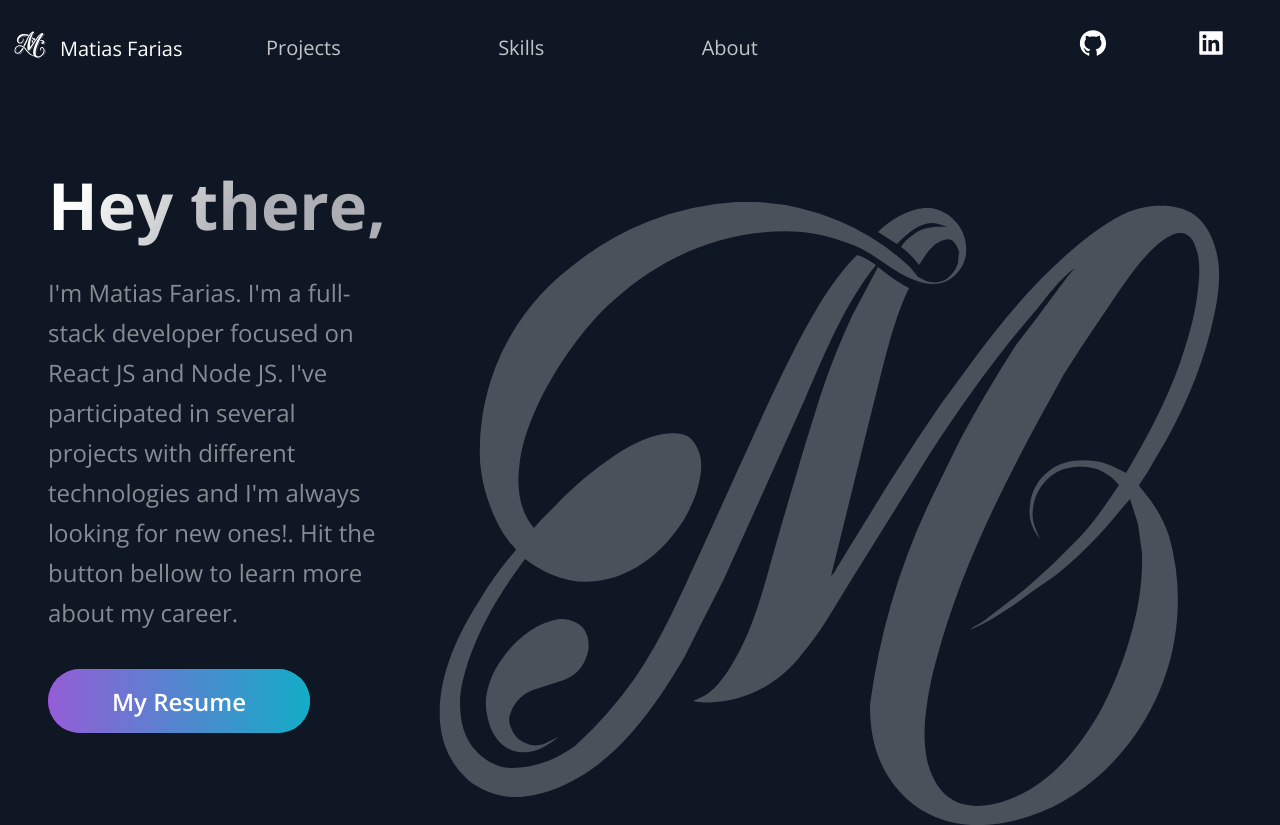
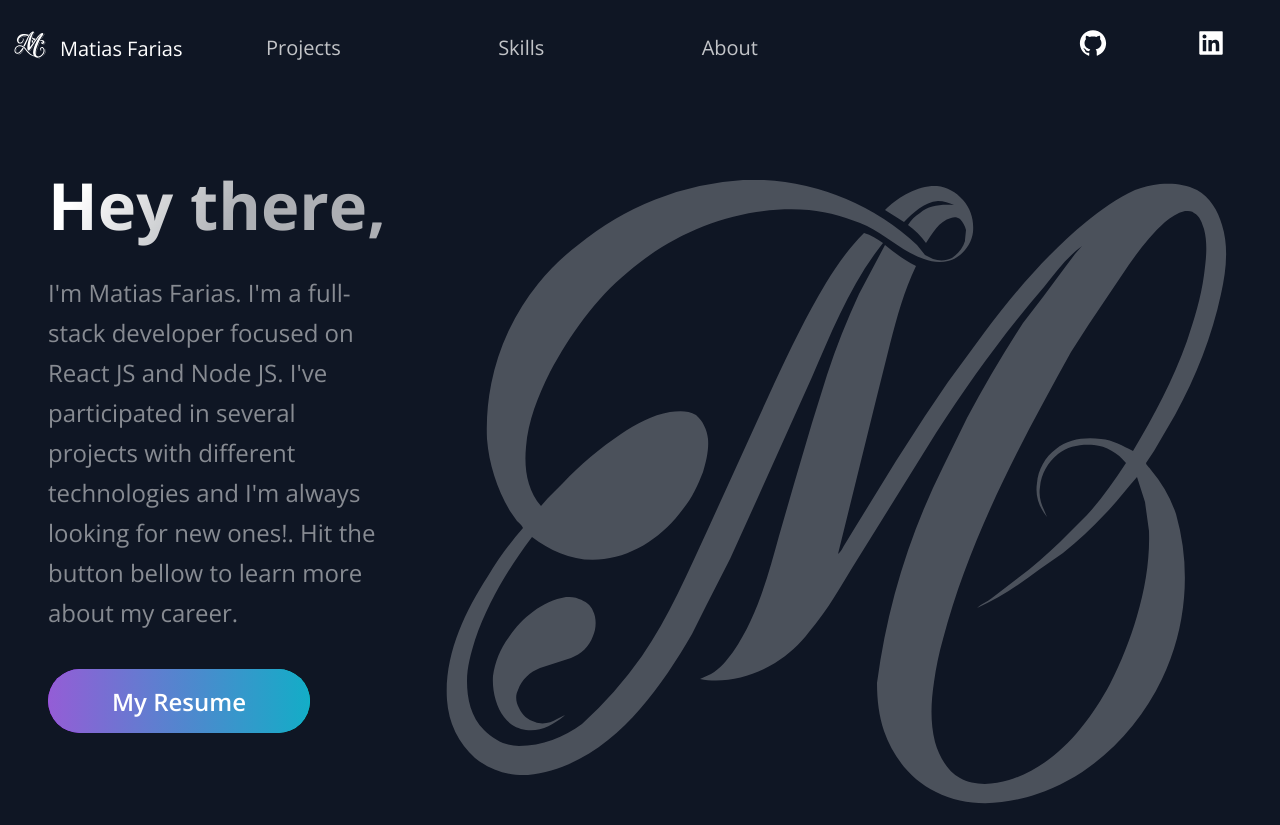
Before and after one commit to mati-farias/portfolio, a Next.js app: page / in a window 1280 px wide. Shown: the top 825 px of the page. Built offline with nearby package versions, Linux system fonts and the light colour scheme.

Commit message:
minor style fixing

```diff
--- a/src/components/BackgrooundAnimation/BackgroundAnimation.js
+++ b/src/components/BackgrooundAnimation/BackgroundAnimation.js
@@ -5,8 +5,8 @@ const BackgroundAnimation = () => (
   <div className={styles.backgroundAnimation}>
     <svg
       xmlns='http://www.w3.org/2000/svg'
-      width='1008'
-      height='1008'
+      width='1000'
+      height='820'
       fill='none'
      opacity="0.5"
       >
--- a/src/components/BackgrooundAnimation/BackgroundAnimation.module.css
+++ b/src/components/BackgrooundAnimation/BackgroundAnimation.module.css
@@ -1,8 +1,8 @@
 .backgroundAnimation {
-  width: 50%;
-  height: 80%;
+  width: 30%;
+  height: 60%;
   position: relative;
-  top: -10%;
+  top: -15%;
   left: 10%;
 }
 
```
